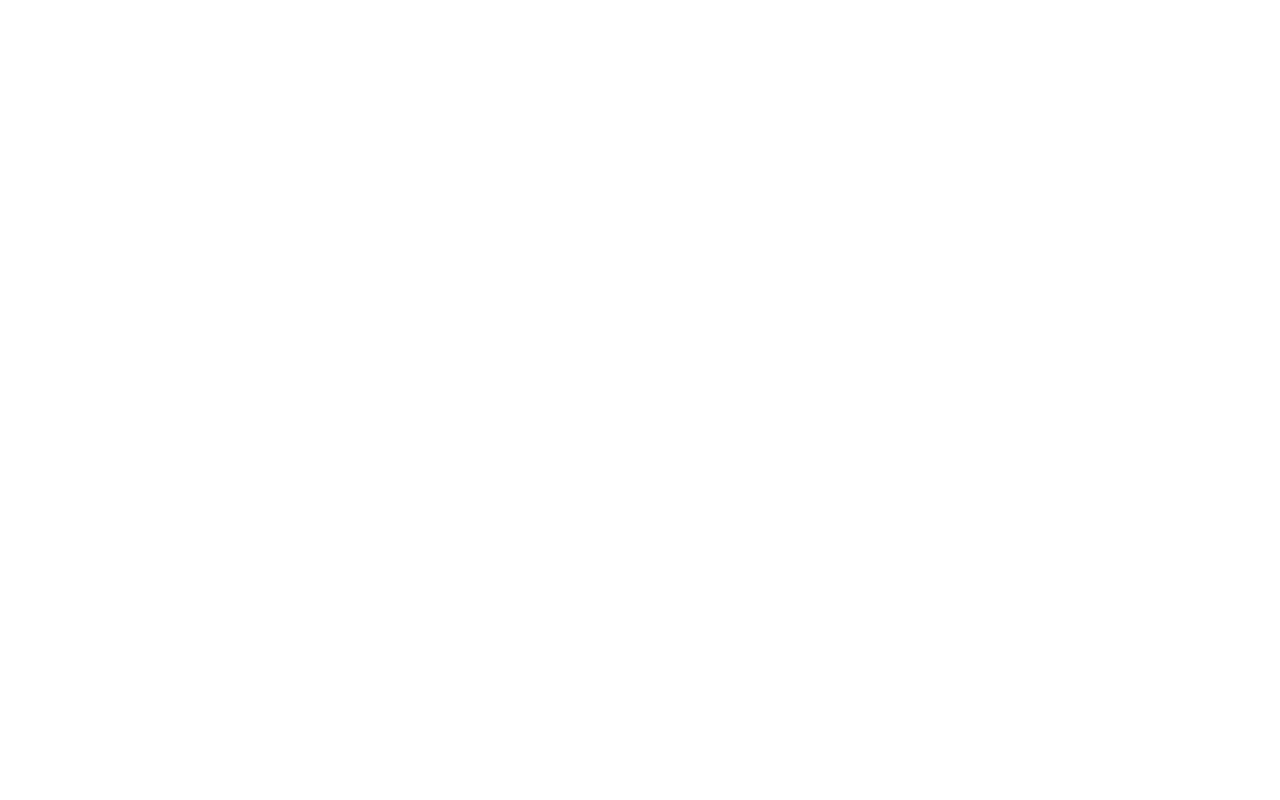
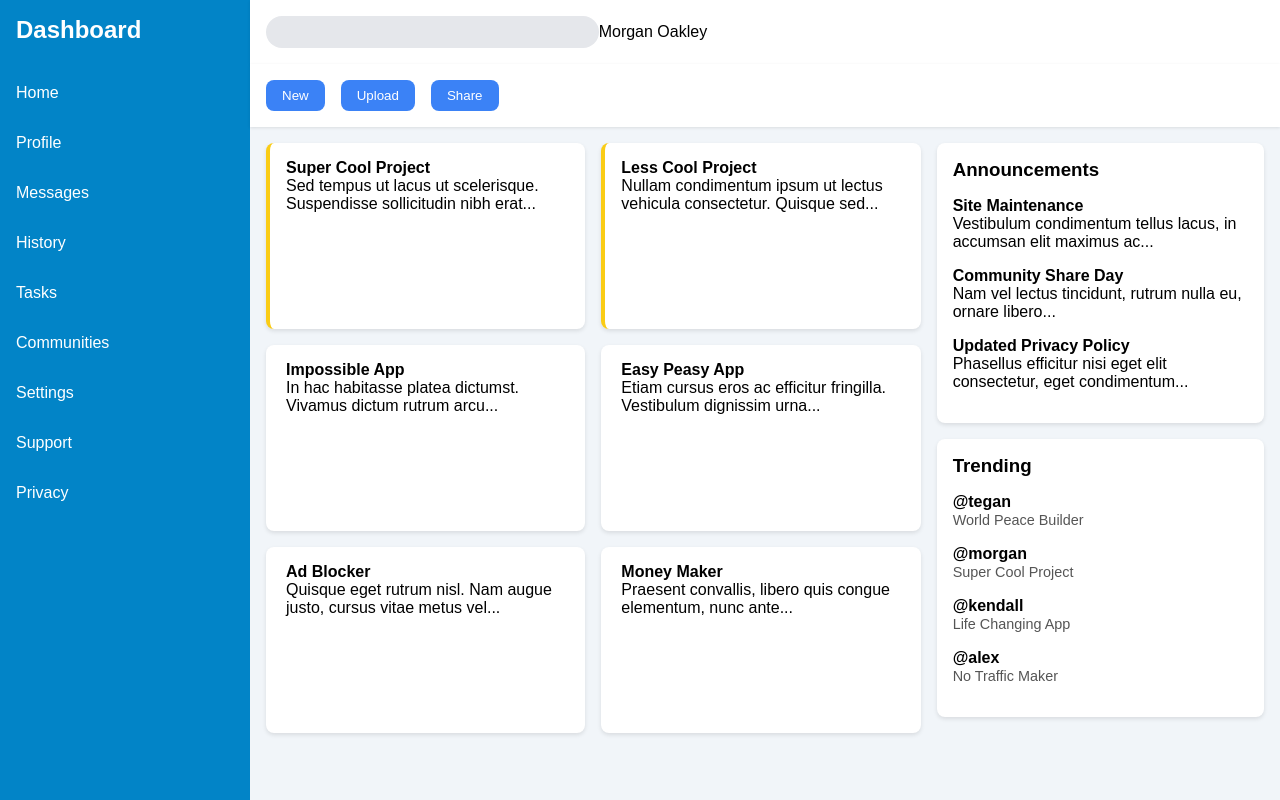
Before and after one commit to spadaivan/dashboard0, a plain HTML site: page index.html in a window 1280 px wide. Drawn offline with Linux system fonts and the light colour scheme.

Commit message:
HTML sections

```diff
--- a/index.html
+++ b/index.html
@@ -1,15 +1,103 @@
 <!DOCTYPE html>
 <html lang="en">
 <head>
-    <meta charset="UTF-8">
-    <meta name="viewport" content="width=device-width, initial-scale=1.0">
-    <title>Document</title>
+  <meta charset="UTF-8">
+  <meta name="viewport" content="width=device-width, initial-scale=1.0">
+  <title>Dashboard</title>
+  <link rel="stylesheet" href="style.css">
 </head>
 <body>
-    <header></header>
+  <div class="sidebar">
+    <h2>Dashboard</h2>
+    <a href="#">Home</a>
+    <a href="#">Profile</a>
+    <a href="#">Messages</a>
+    <a href="#">History</a>
+    <a href="#">Tasks</a>
+    <a href="#">Communities</a>
+    <a href="#">Settings</a>
+    <a href="#">Support</a>
+    <a href="#">Privacy</a>
+  </div>
+
+  <div class="main">
+    <div class="topbar">
+      <div class="search-bar"></div>
+      <div class="profile-section">
+        <!-- Placeholder for bell icon -->
+        <div class="profile-name">Morgan Oakley</div>
+        <!-- Placeholder for avatar -->
+      </div>
+    </div>
+
+    <div class="actions">
+      <button>New</button>
+      <button>Upload</button>
+      <button>Share</button>
+    </div>
+
     <div class="content">
+      <div class="projects">
+        <div class="card highlight">
+          <h4>Super Cool Project</h4>
+          <p>Sed tempus ut lacus ut scelerisque. Suspendisse sollicitudin nibh erat...</p>
+        </div>
+        <div class="card highlight">
+          <h4>Less Cool Project</h4>
+          <p>Nullam condimentum ipsum ut lectus vehicula consectetur. Quisque sed...</p>
+        </div>
+        <div class="card">
+          <h4>Impossible App</h4>
+          <p>In hac habitasse platea dictumst. Vivamus dictum rutrum arcu...</p>
+        </div>
+        <div class="card">
+          <h4>Easy Peasy App</h4>
+          <p>Etiam cursus eros ac efficitur fringilla. Vestibulum dignissim urna...</p>
+        </div>
+        <div class="card">
+          <h4>Ad Blocker</h4>
+          <p>Quisque eget rutrum nisl. Nam augue justo, cursus vitae metus vel...</p>
+        </div>
+        <div class="card">
+          <h4>Money Maker</h4>
+          <p>Praesent convallis, libero quis congue elementum, nunc ante...</p>
+        </div>
+      </div>
 
+      <div>
+        <div class="announcements">
+          <h3>Announcements</h3>
+          <div class="announcement">
+            <strong>Site Maintenance</strong>
+            <p>Vestibulum condimentum tellus lacus, in accumsan elit maximus ac...</p>
+          </div>
+          <div class="announcement">
+            <strong>Community Share Day</strong>
+            <p>Nam vel lectus tincidunt, rutrum nulla eu, ornare libero...</p>
+          </div>
+          <div class="announcement">
+            <strong>Updated Privacy Policy</strong>
+            <p>Phasellus efficitur nisi eget elit consectetur, eget condimentum...</p>
+          </div>
+        </div>
+
+        <div class="trending">
+          <h3>Trending</h3>
+          <div class="trending-user">
+            <strong>@tegan</strong><br><span>World Peace Builder</span>
+          </div>
+          <div class="trending-user">
+            <strong>@morgan</strong><br><span>Super Cool Project</span>
+          </div>
+          <div class="trending-user">
+            <strong>@kendall</strong><br><span>Life Changing App</span>
+          </div>
+          <div class="trending-user">
+            <strong>@alex</strong><br><span>No Traffic Maker</span>
+          </div>
+        </div>
+      </div>
     </div>
-    <footer></footer>
+  </div>
 </body>
 </html>
--- a/style.css
+++ b/style.css
@@ -1,4 +1,138 @@
 * {
+    box-sizing: border-box;
     margin: 0;
     padding: 0;
+    font-family: sans-serif;
+  }
+
+  body {
+    display: grid;
+    grid-template-columns: 250px 1fr;
+    height: 100vh;
+    background: #f1f5f9;
+  }
+
+  .sidebar {
+    background: #0284c7;
+    color: white;
+    padding: 1rem;
+    display: flex;
+    flex-direction: column;
+    gap: 1rem;
+  }
+
+  .sidebar h2 {
+    margin-bottom: 1rem;
+  }
+
+  .sidebar a {
+    color: white;
+    text-decoration: none;
+    padding: 0.5rem 0;
+    display: block;
+  }
+
+  .main {
+    display: flex;
+    flex-direction: column;
+  }
+
+  .topbar, .actions {
+    display: grid;
+    grid-template-columns: repeat(3, 1fr);
+    grid-template-rows: repeat(3, minmax(150, auto-fit));
+    padding: 1rem;
+    background: white;
+    box-shadow: 0 1px 3px rgba(0,0,0,0.1);
+  }
+
+.topbar {
+    display: grid;
+    grid-column: ;
 }
+
+  .left-header {
+    display: flex;
+    flex-direction: column;
+    gap: 0.5rem;
+  }
+
+  .left-header h3 {
+    font-size: 1rem;
+    font-weight: normal;
+    color: #555;
+  }
+
+  .search-bar {
+    width: 100%;
+    max-width: 400px;
+    height: 2rem;
+    background: #e5e7eb;
+    border-radius: 999px;
+  }
+
+  .profile-section {
+    display: flex;
+    align-items: center;
+    gap: 0.5rem;
+  }
+
+  .actions {
+    display: flex;
+    gap: 1rem;
+  }
+
+  .actions button {
+    padding: 0.5rem 1rem;
+    border: none;
+    background: #3b82f6;
+    color: white;
+    border-radius: 8px;
+    cursor: pointer;
+  }
+
+  .content {
+    display: grid;
+    grid-template-columns: 2fr 1fr;
+    gap: 1rem;
+    padding: 1rem;
+  }
+
+  .projects {
+    display: grid;
+    grid-template-columns: repeat(2, 1fr);
+    gap: 1rem;
+  }
+
+  .card {
+    background: white;
+    padding: 1rem;
+    border-radius: 8px;
+    box-shadow: 0 2px 4px rgba(0,0,0,0.1);
+    border-left: 4px solid transparent;
+  }
+
+  .card.highlight {
+    border-color: #facc15;
+  }
+
+  .announcements, .trending {
+    background: white;
+    padding: 1rem;
+    border-radius: 8px;
+    box-shadow: 0 2px 4px rgba(0,0,0,0.1);
+    margin-bottom: 1rem;
+  }
+
+  .announcements h3, .trending h3 {
+    margin-bottom: 1rem;
+  }
+
+  .announcement, .trending-user {
+    margin-bottom: 1rem;
+  }
+
+  .trending-user span {
+    font-size: 0.9rem;
+    color: #555;
+  }
--- /dev/null
+++ b/style2.css
@@ -0,0 +1,4 @@
+* {
+    padding: 0;
+    margin: 0;
+}
```
Also changed, not shown: index2.html (added, +93 -0 lines).
